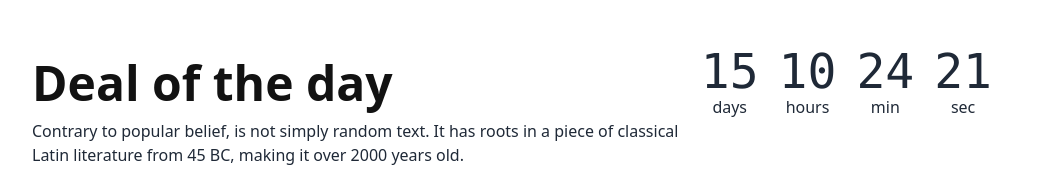
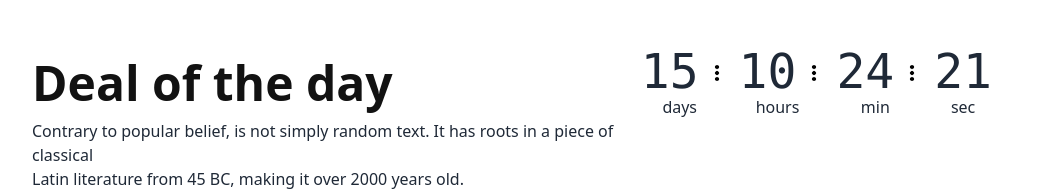
Before and after one commit to omarfarukbhuiyan/B8A3-fruit-brust, a plain HTML site: page index.html in a window 1280 px wide. Shown: the part 957-1148 px from the top of the page, without its empty margins (128-1178 px from the left). Before the commit the page ends 1124 px from the top, so only its background shows below. Drawn offline with nearby package versions, Linux system fonts and the light colour scheme.

Commit message:
added Deal of the day

```diff
--- a/index.html
+++ b/index.html
@@ -219,24 +219,29 @@
           <div class="flex flex-col ">
             <span class="countdown font-mono text-5xl ">
               <span class="" style="--value: 15 "></span>
+              <img class="w-[20px] h-[20px] relative left-2 top-4"  src="img/3dot.png" alt="">
             </span>
+
             days
           </div>
           <div class="flex flex-col">
             <span class="countdown font-mono text-5xl">
               <span style="--value: 10"></span>
+              <img class="w-[20px] h-[20px] relative left-2 top-4"  src="img/3dot.png" alt="">
             </span>
             hours
           </div>
           <div class="flex flex-col">
             <span class="countdown font-mono text-5xl">
               <span style="--value: 24"></span>
+              <img class="w-[20px] h-[20px] relative left-2 top-4"  src="img/3dot.png" alt="">
             </span>
             min
           </div>
           <div class="flex flex-col">
             <span class="countdown font-mono text-5xl">
               <span style="--value: 21"></span>
+
             </span>
             sec
           </div>
```
